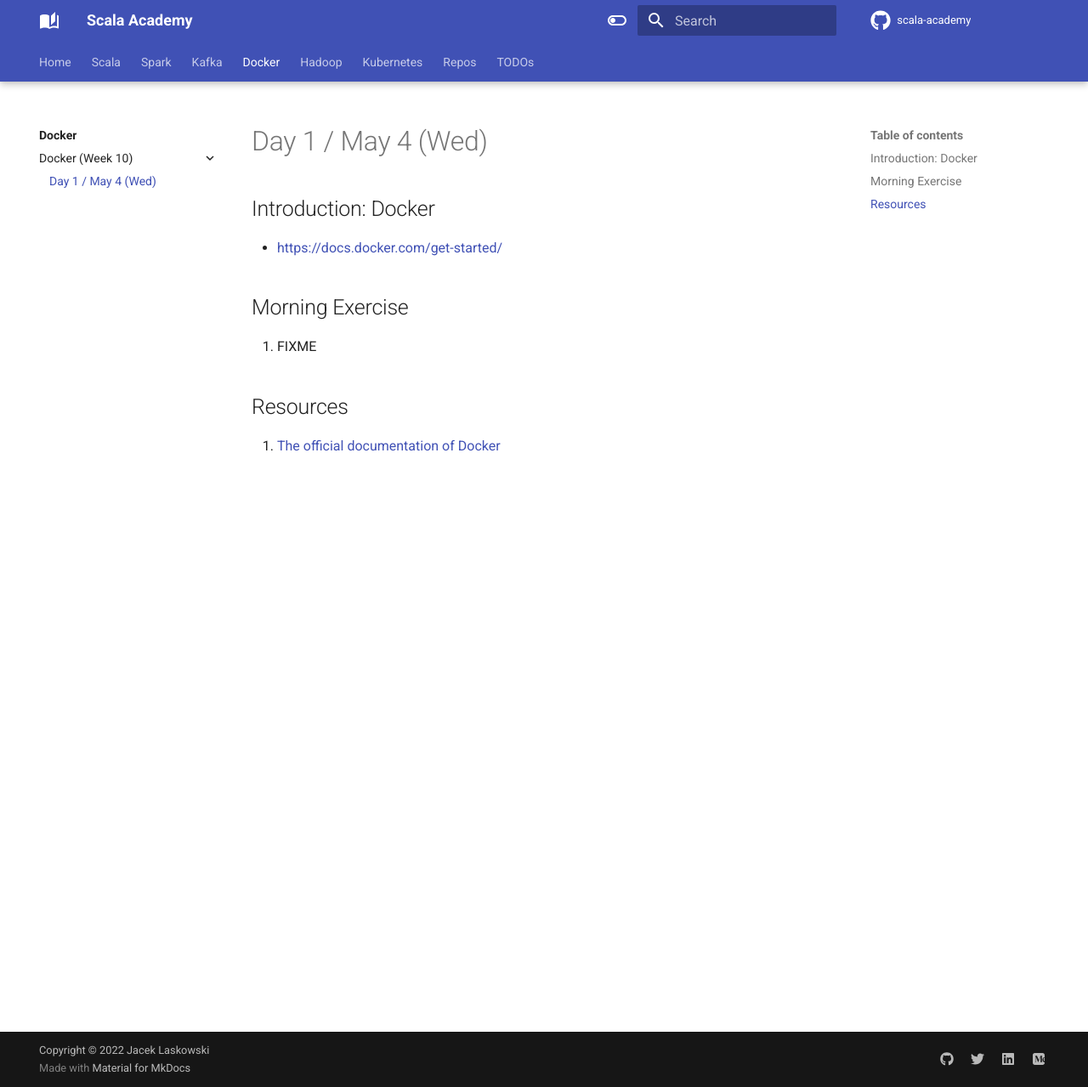
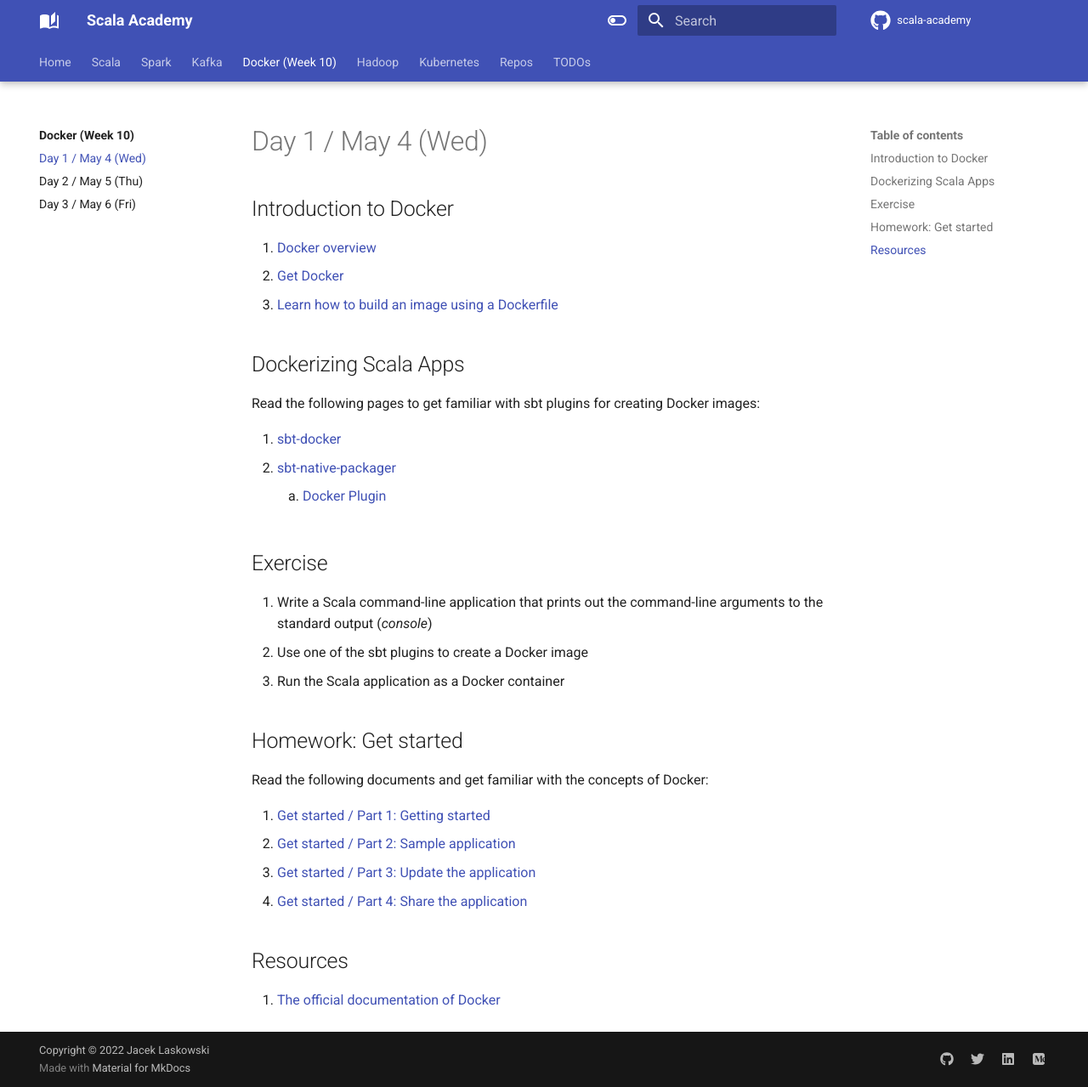
Before and after one commit to jaceklaskowski/scala-academy, an MkDocs documentation site: the page built from docs/docker/001.md, in a window 1280 px wide and 1279 px high. Shown: the whole window at 85% size. Built offline with MkDocs 1.6.1 and Material for MkDocs 9.7.7, drawn with Linux system fonts in a browser that asks for light colours; comment, search, counter and statistics services are not loaded.

Commit message:
Day 1 / May 4 (Wed)

```diff
--- a/docs/docker/001.md
+++ b/docs/docker/001.md
@@ -1,12 +1,33 @@
 # Day 1 / May 4 (Wed)
 
-## Introduction: Docker
+## Introduction to Docker
 
-* https://docs.docker.com/get-started/
+1. [Docker overview](https://docs.docker.com/get-started/overview/)
+1. [Get Docker](https://docs.docker.com/get-docker/)
+1. [Learn how to build an image using a Dockerfile](https://docs.docker.com/engine/reference/builder/)
 
-## Morning Exercise
+## Dockerizing Scala Apps
 
-1. FIXME
+Read the following pages to get familiar with sbt plugins for creating Docker images:
+
+1. [sbt-docker](https://github.com/marcuslonnberg/sbt-docker)
+1. [sbt-native-packager](https://www.scala-sbt.org/sbt-native-packager/)
+    1. [Docker Plugin](https://www.scala-sbt.org/sbt-native-packager/formats/docker.html)
+
+## Exercise
+
+1. Write a Scala command-line application that prints out the command-line arguments to the standard output (_console_)
+1. Use one of the sbt plugins to create a Docker image
+1. Run the Scala application as a Docker container
+
+## Homework: Get started
+
+Read the following documents and get familiar with the concepts of Docker:
+
+1. [Get started / Part 1: Getting started](https://docs.docker.com/get-started/)
+1. [Get started / Part 2: Sample application](https://docs.docker.com/get-started/02_our_app/)
+1. [Get started / Part 3: Update the application](https://docs.docker.com/get-started/03_updating_app/)
+1. [Get started / Part 4: Share the application](https://docs.docker.com/get-started/04_sharing_app/)
 
 ## Resources
 
--- a/mkdocs.yml
+++ b/mkdocs.yml
@@ -161,10 +161,11 @@
       - kafka/005.md
       - kafka/006.md
       - kafka/007.md
-  - Docker:
+  - Docker (Week 10):
     - docker/index.md
-    - Docker (Week 10):
-      - docker/001.md
+    - docker/001.md
+    - docker/002.md
+    - docker/003.md
   - Hadoop:
     - hadoop/index.md
     - Hadoop (Week 11):
```
Also changed, not shown: docs/docker/002.md (added, +13 -0 lines), docs/docker/003.md (added, +13 -0 lines), docs/docker/index.md (+5 -1 lines).
